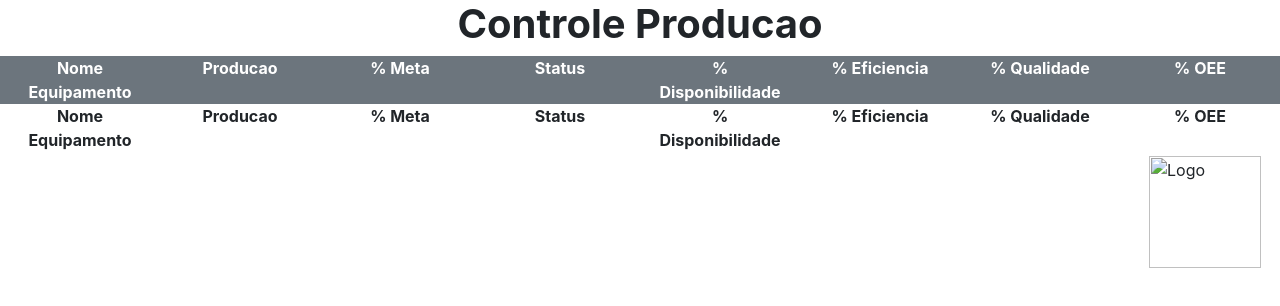
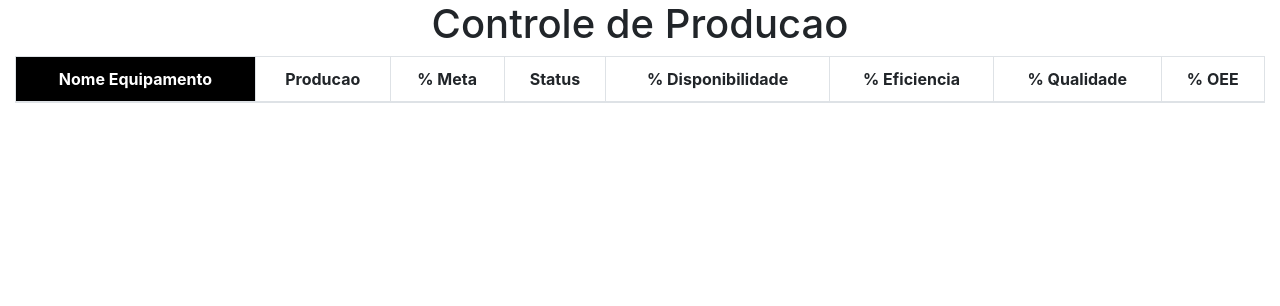
Before and after one commit to drosdek/Telao-VieliTech, a website: page app/pages/relatorio.html in a window 1280 px wide. Drawn offline with nearby package versions, Linux system fonts and the light colour scheme; files that its build step writes are made by us from their sources; files whose address does not match are found by name.

Commit message:
Criado tela Relatorio

```diff
--- a/app/pages/relatorio.html
+++ b/app/pages/relatorio.html
@@ -9,92 +9,61 @@
 	<meta name="viewport" content="width=device-width, initial-scale=1.0">
 
 	<!-- Bootstrap CSS -->
-	<link rel="stylesheet" type="text/css" href="pages/css/bootstrap.css" media="screen" />
-	<link rel="stylesheet" type="text/css" href="pages/css/style.css" media="screen" />
+	<link rel="stylesheet" type="text/css" href="css/bootstrap.css" media="screen" />
+	<link rel="stylesheet" type="text/css" href="css/style.css" media="screen" />
 
 	<!-- JS -->
-	<script src="pages/js/jquery-3.5.1.min.js"></script>
-	<script src="pages/js/equipamento.repository.js"></script>
-	<script src="pages/js/equipamento.model.js"></script>
-	<script src="pages/js/sincronia.js"></script>
-
+	<script src="js/jquery-3.5.1.min.js"></script>
+	<script src="../config.js"></script>
+	<script src="js/equipamento.repository.js"></script>
+	<script src="js/equipamento.model.js"></script>
+	<script src="js/relatorio.js"></script>
 </head>
 
-<body>
-	<div class="container">
-		<header>
-			<div class="row">
-				<div class="col-lg-12 col-md-12 col-sm-12">
-					<div class="h1 text-sm-center font-weight-bolder">
-						Controle Producao
-					</div>
+<body class="container">
+	<div class="modal fade" id="erro" tabindex="-1">
+		<div class="modal-dialog modal-dialog-centered modal-xl" role="dialog">
+			<div class="modal-content">
+				<div style="background-color: orange; color: white;"  class="modal-header">
+					<h5 class="modal-title font-weight-bolder font-title">Atencao!</h5>
+					<button type="button" class="close" data-dismiss="modal" aria-label="Close">
+						<span aria-hidden="true">&times;</span>
+					</button>
+				</div>
+				<div class="modal-body font-indicadores text-sm-center">
+					Nao foi encontrado nenhum equipamento conectado, ou servidor esta fora!
 				</div>
 			</div>
+		</div>
+	</div>
 
-			<div class="row font-weight-bolder text-sm-center">
-				<div class="col bg-secondary text-white">
-					Nome Equipamento
-				</div>
-				<div class="col bg-secondary text-white">
-					Producao
-				</div>
-				<div class="col bg-secondary text-white">
-					% Meta
-				</div>
-				<div class="col bg-secondary text-white">
-					Status
-				</div>
-				<div class="col bg-secondary text-white">
-					% Disponibilidade
-				</div>
-				<div class="col bg-secondary text-white">
-					% Eficiencia
-				</div>
-				<div class="col bg-secondary text-white">
-					% Qualidade
-				</div>
-				<div class="col bg-secondary text-white">
-					% OEE
-				</div>
+	<div class="row">
+		<div class="col">
+			<div class="font-weight-bolder text-sm-center">
+				<h1>Controle de Producao</h1>
 			</div>
-		</header>
+		</div>
+	</div>
 
-		<section id="relatorio">
-			<div class="row font-weight-bolder text-sm-center">
-				<div class="col ext-black-50">
-					Nome Equipamento
-				</div>
-				<div class="col ext-black-50">
-					Producao
-				</div>
-				<div class="col ext-black-50">
-					% Meta
-				</div>
-				<div class="col ext-black-50">
-					Status
-				</div>
-				<div class="col ext-black-50">
-					% Disponibilidade
-				</div>
-				<div class="col ext-black-50">
-					% Eficiencia
-				</div>
-				<div class="col ext-black-50">
-					% Qualidade
-				</div>
-				<div class="col ext-black-50">
-					% OEE
-				</div>
-			</div>
-		</section>
-
-		<footer>
-			<div class="float-sm-right">
-				<img class="logo" src="../img/svg/logo.svg" alt="Logo" title="Vieli Tech">
-			</div>
-		</footer>
-
-
+	<div class="table-responsive">
+		<table class="table table-bordered">
+			<thead>
+				<tr>
+					<th style="background-color: black; color: white;" scope="col" class="text-sm-center">Nome Equipamento</th>
+					<th scope="col" class="text-sm-center">Producao</th>
+					<th scope="col" class="text-sm-center">% Meta</th>
+					<th scope="col" class="text-sm-center">Status</th>
+					<th scope="col" class="text-sm-center">% Disponibilidade</th>
+					<th scope="col" class="text-sm-center">% Eficiencia</th>
+					<th scope="col" class="text-sm-center">% Qualidade</th>
+					<th scope="col" class="text-sm-center">% OEE</th>
+				</tr>
+			</thead>
+			<tbody id="lista-relatorio" class="">
+				<tr>
+				</tr>
+			</tbody>
+		</table>
 	</div>
-</body>
-</html>
+	</body>
+	</html>
```
